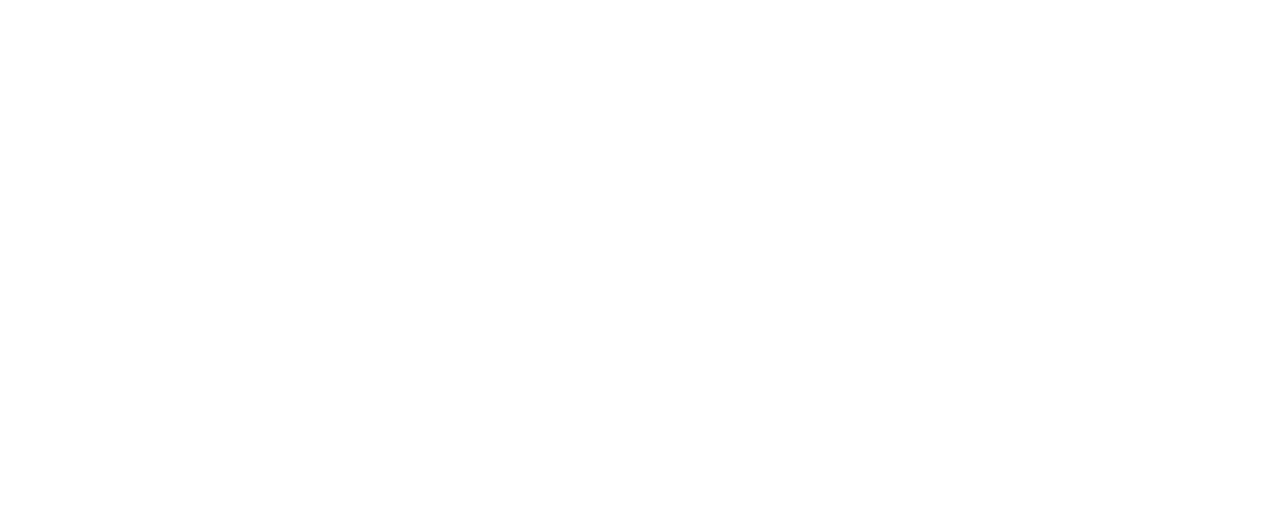
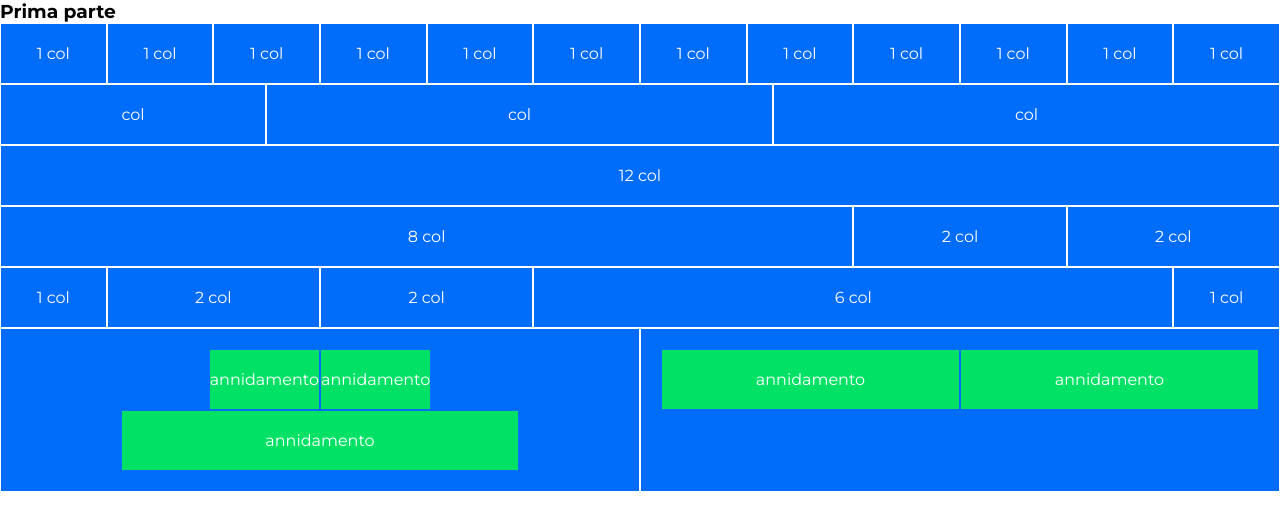
Before and after one commit to Tredicibrando/html-css-12bool, a plain HTML site: page index.html in a window 1280 px wide. Drawn offline with Linux system fonts and the light colour scheme.

Commit message:
prima sezione

```diff
--- a/css/framework.css
+++ b/css/framework.css
@@ -140,3 +140,7 @@
 .grow-1{
     flex-grow: 1;
 }
+
+.grow-2{
+    flex-grow: 2;
+}
--- a/css/style.css
+++ b/css/style.css
@@ -1,7 +1,26 @@
 /* debug */
 
+html{
+    font-family: 'Montserrat', sans-serif;
+}
+
+section{
+    margin-bottom: 25px;
+}
+
 .debug [class*="col"]{
-    background-color: salmon;
+    background-color: #006CFA;
     padding: 20px 0;
-    border: 2px solid black;
+    border: 1px solid white;
+    color: white;
+    text-align: center;
 }
+
+[class*="col"] > .row{
+    padding: 0 20px;
+}
+
+[class*="col"] > .row [class*="col"] {
+    background-color: #00E165;
+    border: 1px solid #006CFA;
+}
--- a/index.html
+++ b/index.html
@@ -6,9 +6,106 @@
     <meta name="viewport" content="width=device-width, initial-scale=1.0">
     <link rel="stylesheet" href="css/framework.css">
     <link rel="stylesheet" href="css/style.css">
-    <title>Document</title>
+    <link rel="preconnect" href="https://fonts.googleapis.com">
+    <link rel="preconnect" href="https://fonts.gstatic.com" crossorigin>
+    <link href="https://fonts.googleapis.com/css2?family=Montserrat:wght@100;300;400;500;600;700;800;900&display=swap" rel="stylesheet">
+    <title>12 Bool</title>
 </head>
-<body>
+<body class="debug">
+    <main class="container-fluid">
+        <h3>Prima parte</h3>
 
+        <section>
+            <div class="row">
+                <div class="col-1">1 col</div>
+                <div class="col-1">1 col</div>
+                <div class="col-1">1 col</div>
+                <div class="col-1">1 col</div>
+                <div class="col-1">1 col</div>
+                <div class="col-1">1 col</div>
+                <div class="col-1">1 col</div>
+                <div class="col-1">1 col</div>
+                <div class="col-1">1 col</div>
+                <div class="col-1">1 col</div>
+                <div class="col-1">1 col</div>
+                <div class="col-1">1 col</div>
+            </div>
+
+            <div class="row">
+                <div class="col grow-1">col</div>
+                <div class="col grow-2">col</div>
+                <div class="col grow-2">col</div>
+            </div>
+
+            <div class="row">
+                <div class="col-12">
+                    12 col
+                </div>
+            </div>
+
+            <div class="row">
+                <div class="col-8">
+                    8 col
+                </div>
+
+                <div class="col-2">
+                    2 col
+                </div>
+                <div class="col-2">
+                    2 col
+                </div>
+            </div>
+
+            <div class="row">
+
+                <div class="col-1">
+                    1 col
+                </div>
+
+                <div class="col-2">
+                    2 col
+                </div>
+
+                <div class="col-2">
+                    2 col
+                </div>
+
+                <div class="col-6">
+                    6 col
+                </div>
+
+                <div class="col-1">
+                    1 col
+                </div>
+
+            </div>
+
+            <div class="row">
+                <div class="col-6">
+                    <div class="row justify-center">
+                        <div class="col-2">
+                            annidamento
+                        </div>
+                        <div class="col-2">
+                            annidamento
+                        </div>
+                        <div class="col-8">
+                            annidamento
+                        </div>
+                    </div>
+                </div>
+                <div class="col-6">
+                    <div class="row">
+                        <div class="col-6">annidamento</div>
+                        <div class="col-6">annidamento</div>
+                    </div>
+                </div>
+            </div>
+        </section>
+
+
+
+
+    </main>
 </body>
 </html>
```
